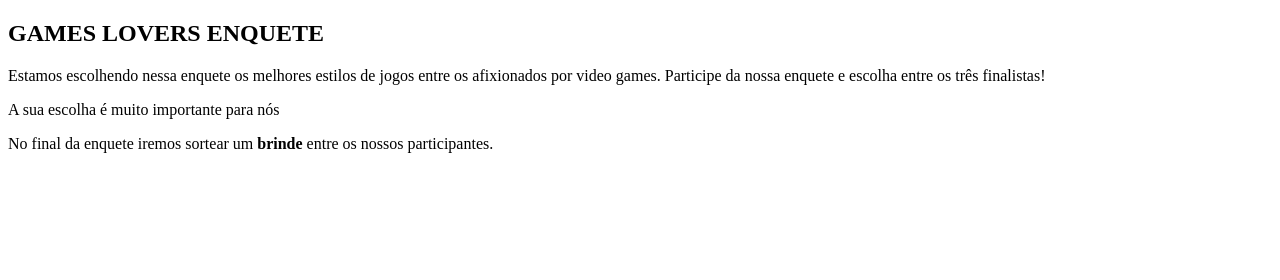
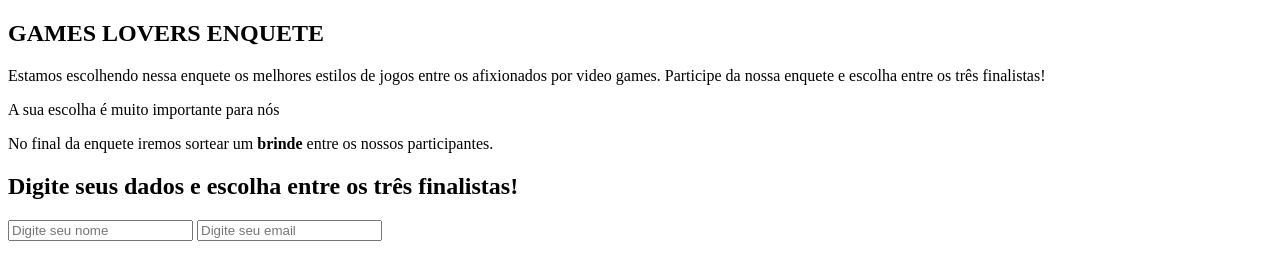
Before and after one commit to giovic16/games-lovers, a plain HTML site: page index.html in a window 1280 px wide. Drawn offline with Linux system fonts and the light colour scheme.

Commit message:
closes #2 - titulo e campos input

```diff
--- a/index.html
+++ b/index.html
@@ -16,6 +16,13 @@
             <p>A sua escolha é muito importante para nós</p>
             <p>No final da enquete iremos sortear um <b>brinde</b> entre os nossos participantes.</p>
         </div>
+        <div class="formulario">
+            <div class="titulo_forms">
+                <h2>Digite seus dados e escolha entre os três finalistas!</h2>
+            </div>
+            <input type="text" placeholder="Digite seu nome">
+            <input type="email" placeholder="Digite seu email">
+        </div>
     </div>
 </body>
 </html>
```
